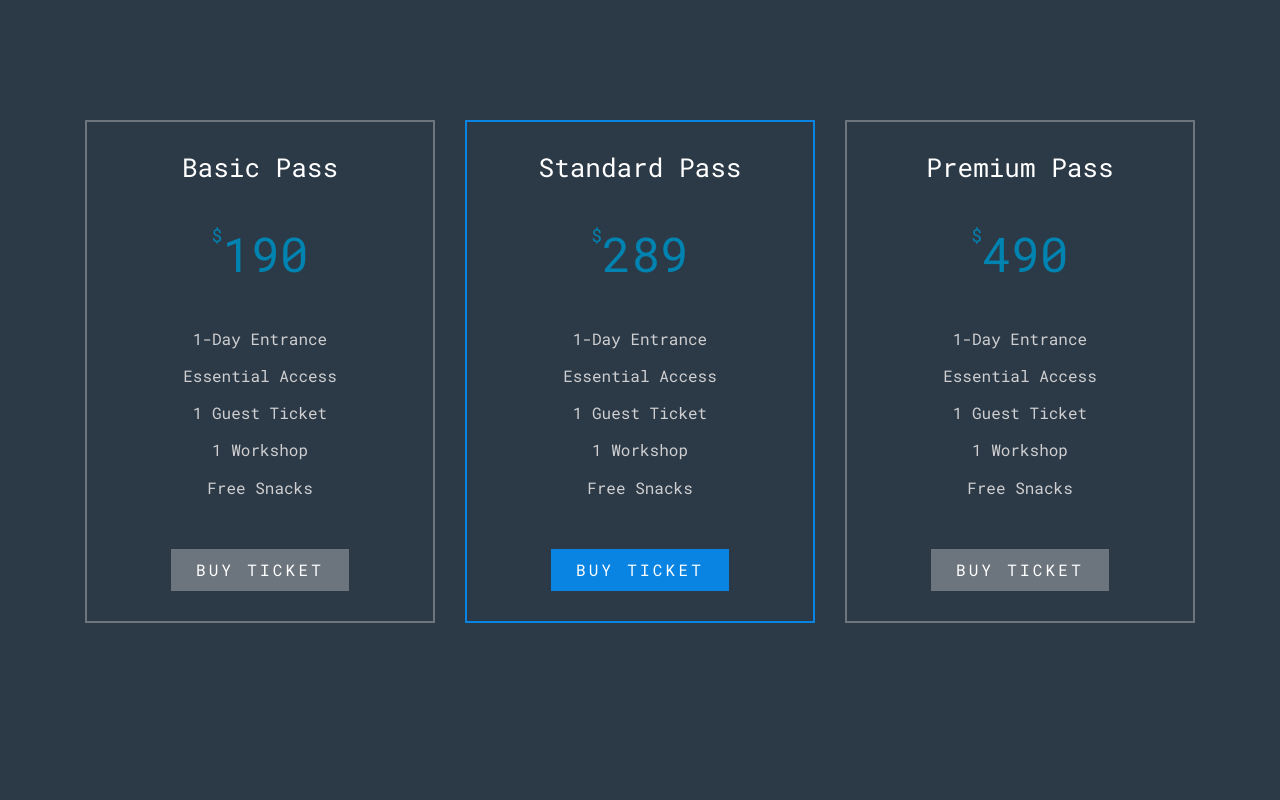
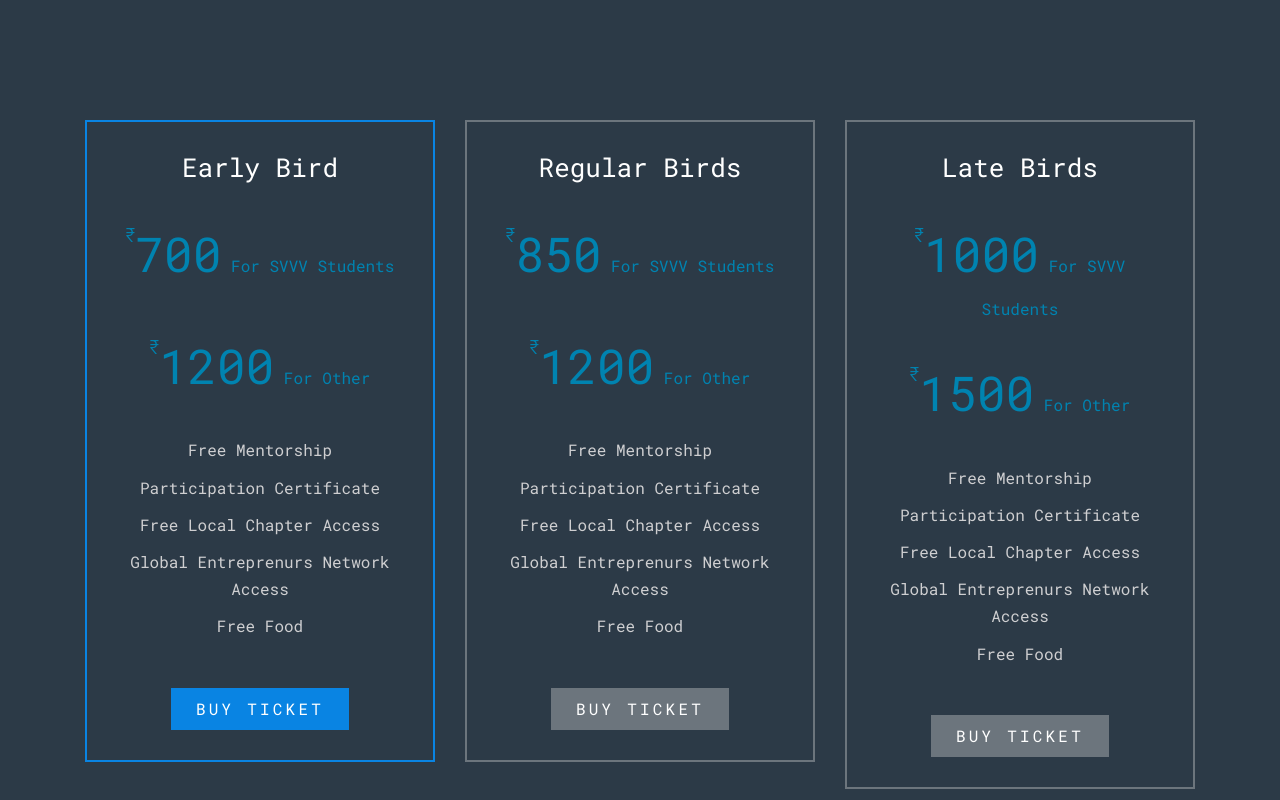
Before and after one commit to bhanukushwah/Startup-Weekend, a plain HTML site: page buy-tickets.html in a window 1280 px wide. Shown: the part 600-1400 px from the top of the page. Drawn offline with Linux system fonts and the light colour scheme; files whose address does not match are found by name.

Commit message:
Tickets details changed

```diff
--- a/buy-tickets.html
+++ b/buy-tickets.html
@@ -71,45 +71,51 @@
 
         <div class="row">
           <div class="col-md-6 col-lg-4 mb-5 mb-lg-0"  data-aos="fade-up" data-aos-delay="200">
+            <div class="pricing border-primary text-center">
+              <h2>Early Bird</h2>
+              <div class="amount"><sup>₹</sup><span class="number">700</span> For SVVV Students</div>
+              <div class="amount"><sup>₹</sup><span class="number">1200</span> For Other</div>
+
+
+
+              <ul class="list-unstyled mb-5">
+                <li>Free Mentorship</li>
+                <li>Participation Certificate</li>
+                <li>Free Local Chapter Access</li>
+                <li>Global Entreprenurs Network Access</li>
+                <li>Free Food</li>
+              </ul>
+              <div><a href="#" class="btn btn-primary px-4 py-2">Buy Ticket</a></div>
+            </div>
+          </div>
+
+          <div class="col-md-6 col-lg-4 mb-5 mb-lg-0" data-aos="fade-up" data-aos-delay="300">
             <div class="pricing border-secondary text-center">
-              <h2>Basic Pass</h2>
-              <div class="amount"><sup>$</sup><span class="number">190</span> </div>
+              <h2>Regular Birds</h2>
+              <div class="amount"><sup>₹</sup><span class="number">850</span> For SVVV Students</div>
+              <div class="amount"><sup>₹</sup><span class="number">1200</span> For Other</div>
               <ul class="list-unstyled mb-5">
-                <li>1-Day Entrance</li>
-                <li>Essential Access</li>
-                <li>1 Guest Ticket</li>
-                <li>1 Workshop</li>
-                <li>Free Snacks</li>
+                <li>Free Mentorship</li>
+                <li>Participation Certificate</li>
+                <li>Free Local Chapter Access</li>
+                <li>Global Entreprenurs Network Access</li>
+                <li>Free Food</li>
               </ul>
               <div><a href="#" class="btn btn-secondary px-4 py-2">Buy Ticket</a></div>
             </div>
           </div>
 
-          <div class="col-md-6 col-lg-4 mb-5 mb-lg-0" data-aos="fade-up" data-aos-delay="300">
-            <div class="pricing border-primary text-center">
-              <h2>Standard Pass</h2>
-              <div class="amount"><sup>$</sup><span class="number">289</span> </div>
-              <ul class="list-unstyled mb-5">
-                <li>1-Day Entrance</li>
-                <li>Essential Access</li>
-                <li>1 Guest Ticket</li>
-                <li>1 Workshop</li>
-                <li>Free Snacks</li>
-              </ul>
-              <div><a href="#" class="btn btn-primary px-4 py-2">Buy Ticket</a></div>
-            </div>
-          </div>
-
           <div class="col-md-6 col-lg-4 mb-5 mb-lg-0" data-aos="fade-up" data-aos-delay="400">
             <div class="pricing border-secondary text-center">
-              <h2>Premium Pass</h2>
-              <div class="amount"><sup>$</sup><span class="number">490</span> </div>
-              <ul class="list-unstyled mb-5">
-                <li>1-Day Entrance</li>
-                <li>Essential Access</li>
-                <li>1 Guest Ticket</li>
-                <li>1 Workshop</li>
-                <li>Free Snacks</li>
+              <h2>Late Birds</h2>
+             <div class="amount"><sup>₹</sup><span class="number">1000</span> For SVVV Students</div>
+              <div class="amount"><sup>₹</sup><span class="number">1500</span> For Other</div>
+             <ul class="list-unstyled mb-5">
+                <li>Free Mentorship</li>
+                <li>Participation Certificate</li>
+                <li>Free Local Chapter Access</li>
+                <li>Global Entreprenurs Network Access</li>
+                <li>Free Food</li>
               </ul>
               <div><a href="#" class="btn btn-secondary px-4 py-2">Buy Ticket</a></div>
             </div>
```
